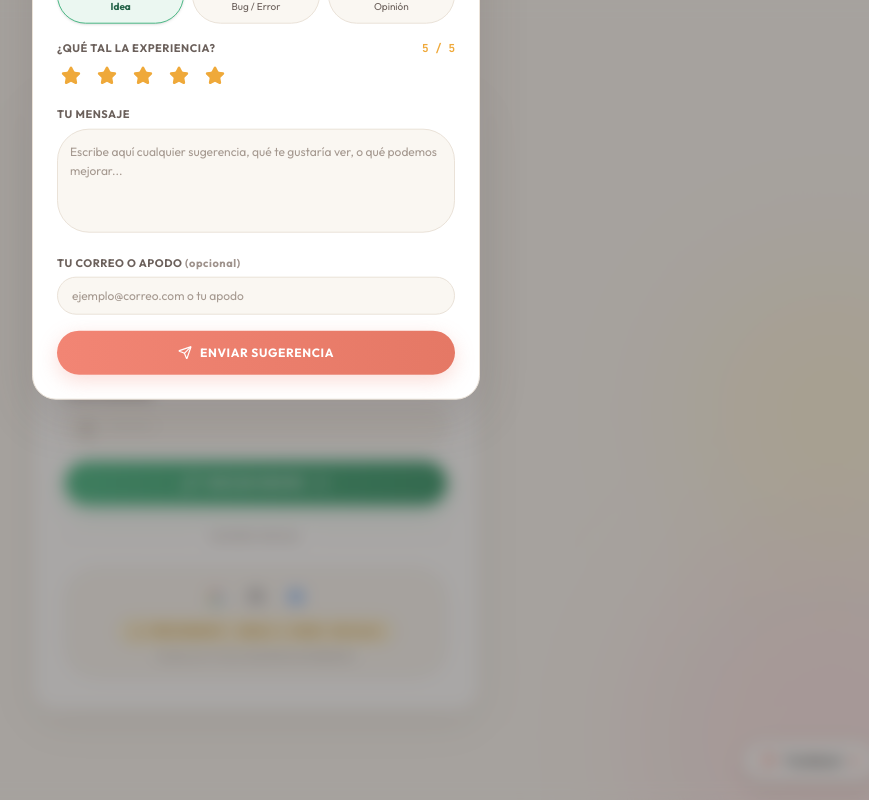
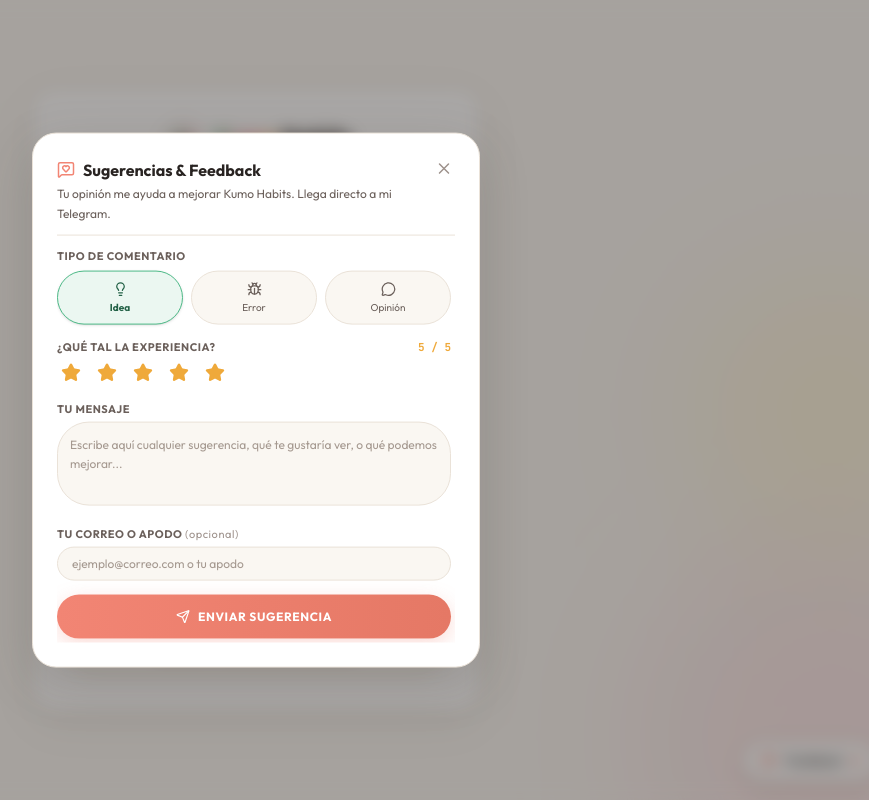
Before and after one commit to NotoshaDev/kumo-habits, a Next.js app: page /login in a window 1280 px wide. Both pictures are taken after a click on the button "Feedback". Shown: the whole page, without its empty margins (384-1253 px from the left). Built offline with nearby package versions, Linux system fonts and the light colour scheme.

Commit message:
feedback

```diff
--- a/src/components/ui/FeedbackModal.tsx
+++ b/src/components/ui/FeedbackModal.tsx
@@ -104,37 +104,37 @@
 
             <Dialog.Content asChild>
               <motion.div
-                className="fixed top-1/2 left-1/2 -translate-x-1/2 -translate-y-1/2 z-50 w-full max-w-md bg-[#FFFFFF] border border-[#EAE2D8] rounded-3xl p-6 shadow-[0_16px_50px_rgba(78,64,53,0.16)] font-sans text-[#282321] selection:bg-[#F28574]/25 selection:text-[#282321]"
-                initial={{ opacity: 0, scale: 0.94, y: '-48%' }}
-                animate={{ opacity: 1, scale: 1, y: '-50%' }}
-                exit={{ opacity: 0, scale: 0.94, y: '-48%' }}
-                transition={{ type: 'spring', damping: 25, stiffness: 350 }}
+                initial={{ opacity: 0, scale: 0.95 }}
+                animate={{ opacity: 1, scale: 1 }}
+                exit={{ opacity: 0, scale: 0.95 }}
+                transition={{ duration: 0.2, ease: [0.16, 1, 0.3, 1] }}
+                className="fixed top-1/2 left-1/2 -translate-x-1/2 -translate-y-1/2 z-50 w-[calc(100%-2rem)] max-w-md max-h-[85dvh] flex flex-col bg-[#FFFFFF] border border-[#EAE2D8] rounded-3xl p-5 sm:p-6 shadow-[0_16px_50px_rgba(78,64,53,0.18)] font-sans text-[#282321] focus:outline-none overflow-hidden"
               >
                 {/* Header */}
-                <div className="flex items-start justify-between mb-4">
-                  <div>
-                    <Dialog.Title className="text-base font-bold flex items-center gap-2 text-[#282321]">
-                      <MessageSquareHeart size={18} className="text-[#F28574]" />
+                <div className="flex items-start justify-between pb-3 mb-3 border-b border-[#EAE2D8] shrink-0">
+                  <div className="pr-2">
+                    <Dialog.Title className="text-sm sm:text-base font-bold flex items-center gap-2 text-[#282321]">
+                      <MessageSquareHeart size={18} className="text-[#F28574] shrink-0" />
                       <span>Sugerencias & Feedback</span>
                     </Dialog.Title>
-                    <Dialog.Description className="text-xs text-[#6B605B] mt-1 leading-relaxed">
+                    <Dialog.Description className="text-[11px] sm:text-xs text-[#6B605B] mt-0.5 leading-relaxed">
                       Tu opinión me ayuda a mejorar Kumo Habits. Llega directo a mi Telegram.
                     </Dialog.Description>
                   </div>
 
                   <Dialog.Close asChild>
                     <button
-                      className="p-1.5 rounded-xl text-[#9E928C] hover:text-[#282321] hover:bg-[#FAF7F2] transition-colors cursor-pointer"
+                      className="p-1.5 rounded-xl text-[#9E928C] hover:text-[#282321] hover:bg-[#FAF7F2] transition-colors cursor-pointer shrink-0 -mr-1 -mt-1"
                       aria-label="Cerrar"
                     >
-                      <X size={16} />
+                      <X size={18} />
                     </button>
                   </Dialog.Close>
                 </div>
 
                 {submitted ? (
                   /* Success State */
-                  <div className="py-8 text-center flex flex-col items-center">
+                  <div className="py-6 sm:py-8 text-center flex flex-col items-center overflow-y-auto">
                     <div className="w-14 h-14 rounded-2xl bg-[#FDF2ED] border border-[#F28574]/30 flex items-center justify-center mb-4 text-[#F28574]">
                       <CheckCircle2 size={32} />
                     </div>
@@ -154,10 +154,10 @@
                   </div>
                 ) : (
                   /* Form State */
-                  <form onSubmit={handleSubmit} className="space-y-4">
+                  <form onSubmit={handleSubmit} className="space-y-3 sm:space-y-3.5 overflow-y-auto pr-1 pb-1 scrollbar-thin">
                     {/* Feedback Type Selector */}
                     <div>
-                      <label className="block text-[11px] font-bold text-[#6B605B] uppercase tracking-wider mb-2">
+                      <label className="block text-[10px] sm:text-[11px] font-bold text-[#6B605B] uppercase tracking-wider mb-1.5">
                         Tipo de comentario
                       </label>
                       <div className="grid grid-cols-3 gap-2 text-xs">
@@ -168,13 +168,13 @@
                             setType('idea')
                           }}
                           className={cn(
-                            'flex flex-col items-center justify-center gap-1.5 p-2.5 rounded-2xl border transition-all cursor-pointer',
+                            'flex flex-col items-center justify-center gap-1 p-2 sm:p-2.5 rounded-2xl border transition-all cursor-pointer',
                             type === 'idea'
                               ? 'bg-[#EBF7F1] border-[#4EBA88] text-[#246348] font-bold shadow-sm'
                               : 'bg-[#FAF7F2] border-[#EAE2D8] text-[#6B605B] hover:text-[#282321]',
                           )}
                         >
-                          <Lightbulb size={16} />
+                          <Lightbulb size={15} />
                           <span className="text-[10px]">Idea</span>
                         </button>
 
@@ -185,14 +185,14 @@
                             setType('bug')
                           }}
                           className={cn(
-                            'flex flex-col items-center justify-center gap-1.5 p-2.5 rounded-2xl border transition-all cursor-pointer',
+                            'flex flex-col items-center justify-center gap-1 p-2 sm:p-2.5 rounded-2xl border transition-all cursor-pointer',
                             type === 'bug'
                               ? 'bg-[#FDF0F2] border-[#F2728C] text-[#A62742] font-bold shadow-sm'
                               : 'bg-[#FAF7F2] border-[#EAE2D8] text-[#6B605B] hover:text-[#282321]',
                           )}
                         >
-                          <Bug size={16} />
-                          <span className="text-[10px]">Bug / Error</span>
+                          <Bug size={15} />
+                          <span className="text-[10px]">Error</span>
                         </button>
 
                         <button
@@ -202,13 +202,13 @@
                             setType('opinion')
                           }}
                           className={cn(
-                            'flex flex-col items-center justify-center gap-1.5 p-2.5 rounded-2xl border transition-all cursor-pointer',
+                            'flex flex-col items-center justify-center gap-1 p-2 sm:p-2.5 rounded-2xl border transition-all cursor-pointer',
                             type === 'opinion'
                               ? 'bg-[#F0F7FA] border-[#56B4D3] text-[#206D85] font-bold shadow-sm'
                               : 'bg-[#FAF7F2] border-[#EAE2D8] text-[#6B605B] hover:text-[#282321]',
                           )}
                         >
-                          <MessageCircle size={16} />
+                          <MessageCircle size={15} />
                           <span className="text-[10px]">Opinión</span>
                         </button>
                       </div>
@@ -216,8 +216,8 @@
 
                     {/* Star Rating */}
                     <div>
-                      <div className="flex items-center justify-between mb-1.5">
-                        <label className="text-[11px] font-bold text-[#6B605B] uppercase tracking-wider">
+                      <div className="flex items-center justify-between mb-1">
+                        <label className="text-[10px] sm:text-[11px] font-bold text-[#6B605B] uppercase tracking-wider">
                           ¿Qué tal la experiencia?
                         </label>
                         <span className="text-[11px] font-mono text-[#EFA93A] font-bold">
@@ -233,7 +233,7 @@
                               retroAudio.playCheck()
                               setRating(star)
                             }}
-                            className="p-1 rounded transition-transform hover:scale-110 cursor-pointer"
+                            className="p-1 rounded transition-transform hover:scale-110 active:scale-95 cursor-pointer"
                           >
                             <Star
                               size={20}
@@ -251,30 +251,30 @@
 
                     {/* Message Area */}
                     <div>
-                      <label className="block text-[11px] font-bold text-[#6B605B] uppercase tracking-wider mb-1.5">
+                      <label className="block text-[10px] sm:text-[11px] font-bold text-[#6B605B] uppercase tracking-wider mb-1">
                         Tu Mensaje
                       </label>
                       <textarea
                         required
-                        rows={4}
+                        rows={3}
                         value={message}
                         onChange={(e) => setMessage(e.target.value)}
                         placeholder="Escribe aquí cualquier sugerencia, qué te gustaría ver, o qué podemos mejorar..."
-                        className="w-full bg-[#FAF7F2] border border-[#EAE2D8] focus:border-[#F28574] focus:bg-[#FFFFFF] rounded-2xl p-3 text-xs text-[#282321] placeholder-[#A59990] focus:outline-none transition-all resize-none leading-relaxed"
+                        className="w-full bg-[#FAF7F2] border border-[#EAE2D8] focus:border-[#F28574] focus:bg-[#FFFFFF] rounded-2xl p-3 text-sm sm:text-xs text-[#282321] placeholder-[#A59990] focus:outline-none transition-all resize-none leading-relaxed"
                       />
                     </div>
 
                     {/* Optional Contact Email */}
                     <div>
-                      <label className="block text-[11px] font-bold text-[#6B605B] uppercase tracking-wider mb-1.5">
-                        Tu correo o apodo <span className="text-[#9E928C] lowercase">(opcional)</span>
+                      <label className="block text-[10px] sm:text-[11px] font-bold text-[#6B605B] uppercase tracking-wider mb-1">
+                        Tu correo o apodo <span className="text-[#9E928C] lowercase font-normal">(opcional)</span>
                       </label>
                       <input
                         type="text"
                         value={email}
                         onChange={(e) => setEmail(e.target.value)}
                         placeholder="ejemplo@correo.com o tu apodo"
-                        className="w-full bg-[#FAF7F2] border border-[#EAE2D8] focus:border-[#F28574] focus:bg-[#FFFFFF] rounded-2xl px-3.5 py-2.5 text-xs text-[#282321] placeholder-[#A59990] focus:outline-none transition-all"
+                        className="w-full bg-[#FAF7F2] border border-[#EAE2D8] focus:border-[#F28574] focus:bg-[#FFFFFF] rounded-2xl px-3.5 py-2 text-sm sm:text-xs text-[#282321] placeholder-[#A59990] focus:outline-none transition-all"
                       />
                     </div>
 
@@ -286,7 +286,7 @@
                     <button
                       type="submit"
                       disabled={loading}
-                      className="w-full bg-gradient-to-r from-[#F28574] to-[#E57865] hover:from-[#FA9585] hover:to-[#F28574] text-white font-bold py-3.5 px-4 rounded-2xl shadow-[0_6px_20px_rgba(242,133,116,0.28)] hover:shadow-[0_8px_24px_rgba(242,133,116,0.38)] transition-all flex items-center justify-center gap-2 text-xs uppercase tracking-wider cursor-pointer disabled:opacity-50"
+                      className="w-full bg-gradient-to-r from-[#F28574] to-[#E57865] hover:from-[#FA9585] hover:to-[#F28574] text-white font-bold py-3 sm:py-3.5 px-4 rounded-2xl shadow-[0_6px_20px_rgba(242,133,116,0.28)] hover:shadow-[0_8px_24px_rgba(242,133,116,0.38)] transition-all flex items-center justify-center gap-2 text-xs uppercase tracking-wider cursor-pointer disabled:opacity-50 active:scale-[0.99]"
                     >
                       {loading ? (
                         <>
```
